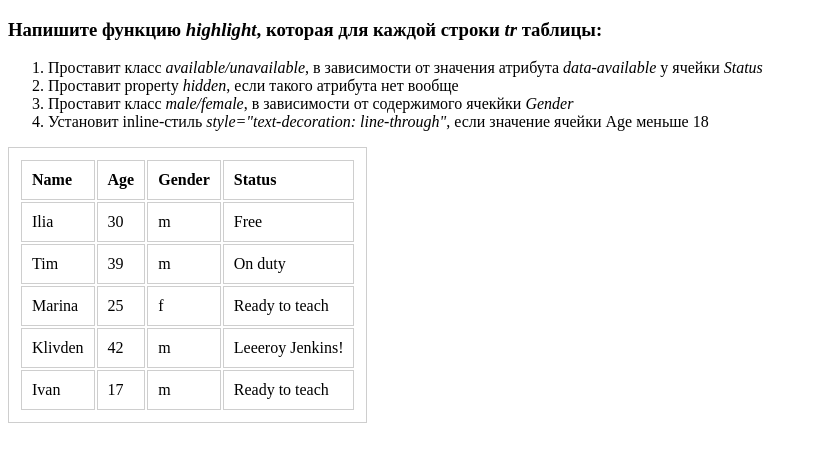
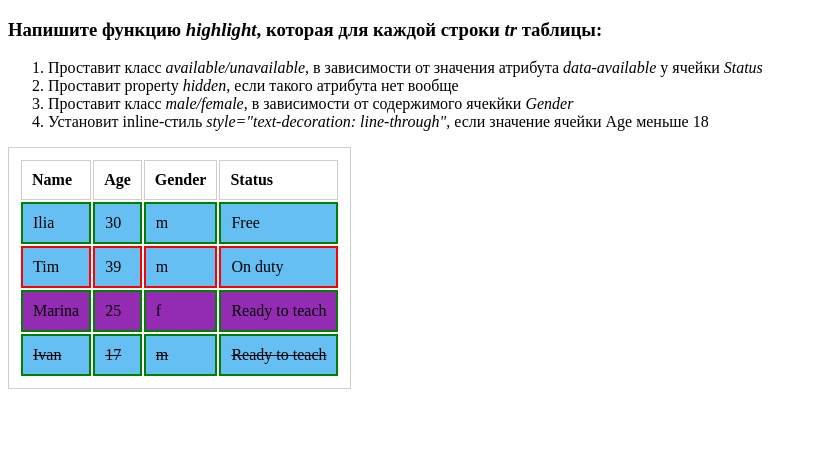
Before and after one commit to Nataliya-uzva/test-git-december-2018, a plain HTML site: page Home tasks/home task DOM.html in a window 1280 px wide. Shown: the whole page, without its empty margins (0-817 px from the left). Drawn offline with Linux system fonts and the light colour scheme.

Commit message:
generation of table

```diff
--- a/Home tasks/home task DOM.html
+++ b/Home tasks/home task DOM.html
@@ -95,6 +95,69 @@
             </tbody>
         </table>
     </div>
+
+    <script>
+        // // #1
+        //
+        // const table = document.querySelector('table.js-teachers');
+        // const arrDataAvailable = table.querySelectorAll('[data-available]');
+        //
+        // arrDataAvailable.forEach((elemTd) => {
+        //     elemTd.dataset.available === 'true'
+        //      ? elemTd.parentElement.classList.add('available')
+        //      : elemTd.parentElement.classList.add('unavailable');
+        // });
+
+        // // #2
+        //
+
+        function highlight() {
+            const table = document.querySelector('table.js-teachers');
+            const arrDataAvailable = table.querySelectorAll('tbody td:last-child');
+
+            arrDataAvailable.forEach((elemTd) => {
+
+                if (elemTd.dataset.available === 'true') {
+                    elemTd.parentElement.classList.add('available');
+                }
+
+                if (elemTd.dataset.available === 'false') {
+                    elemTd.parentElement.classList.add('unavailable')
+                }
+
+                if (!elemTd.dataset.available) {
+                    elemTd.parentElement.hidden = true;
+                }
+            });
+
+            // #3
+
+            const arrSex = table.querySelectorAll('tbody td:nth-child(3)');
+
+            arrSex.forEach((elemTd) => {
+
+                elemTd.textContent === 'm'
+                    ? elemTd.parentElement.classList.add('male')
+                    : elemTd.parentElement.classList.add('female');
+
+            });
+
+            // #4
+
+            const arrAge = table.querySelectorAll('tbody td:nth-child(2)');
+
+            arrAge.forEach((elemTd) => {
+
+                if (Number(elemTd.textContent) < 18) {
+                    elemTd.parentElement.style.textDecoration = 'line-through';
+                }
+
+            });
+        }
+
+        highlight();
+
+    </script>
     </body>
 
 </html>
--- /dev/null
+++ b/dom-create-table/index.html
@@ -0,0 +1,17 @@
+<!DOCTYPE html>
+<html lang="en">
+    <head>
+        <meta charset="UTF-8">
+        <title>DOM Create Table</title>
+        <script src="app.js" defer></script>
+        <link rel="stylesheet" href="styles.css">
+    </head>
+
+    <body>
+
+    <button>click me!</button>
+
+    <div></div>
+
+    </body>
+</html>
--- /dev/null
+++ b/dom-create-table/styles.css
@@ -0,0 +1,20 @@
+td {
+    border: 1px solid lightgrey;
+}
+
+td:hover {
+    cursor: pointer;
+    background-color: aqua;
+}
+
+div {
+    width: 100px;
+    height: 100px;
+    border: 1px solid lightgrey;
+    border-radius: 5px;
+    background-color: aqua;
+    margin: 10px 0;
+    display: flex;
+    justify-content: center;
+    align-items: center;
+}
```
Also changed, not shown: dom-create-table/app.js (added, +43 -0 lines), dom-lecture/app.js (+7 -1 lines).
